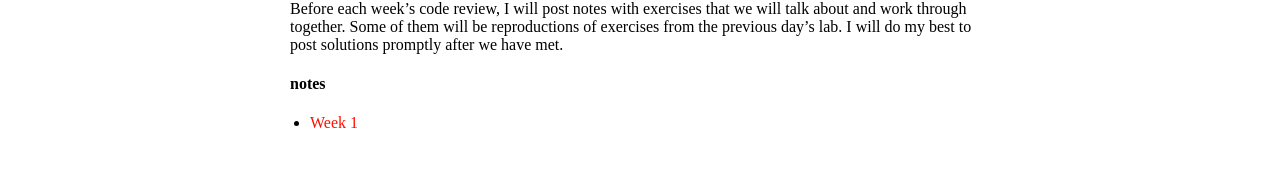
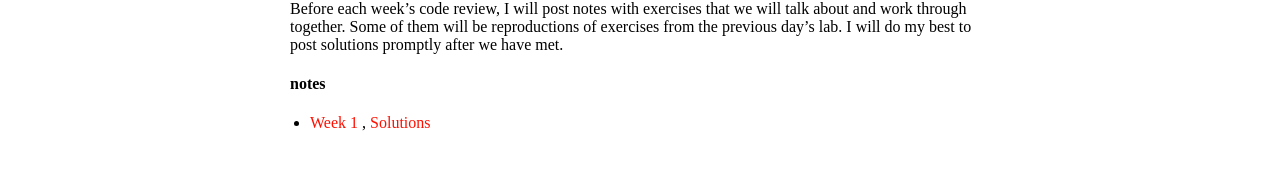
Before and after one commit to greensam/greensam.github.io, a Jekyll site: the page built from cs51.md, in a window 1280 px wide. Shown: the part 296-466 px from the top of the page. Built offline with Jekyll 4.4.1, drawn with Linux system fonts in a browser that asks for light colours; some web fonts are replaced.

Commit message:
add week1 solutions

```diff
--- a/_data/lessons.yml
+++ b/_data/lessons.yml
@@ -1,2 +1,3 @@
 - name: "Week 1"
   link: "/lessons/week1/week1.pdf"
+  soln: "/lessons/week1/week1_soln.pdf"
--- a/cs51.md
+++ b/cs51.md
@@ -22,7 +22,12 @@ promptly after we have met.
 {% if site.data.lessons %}
 <ul>
     {% for lesson in site.data.lessons %}
-    <li> <a href="{{lesson.link}}">{{lesson.name}}</a> </li>
+    <li>
+        <a href="{{lesson.link}}">{{lesson.name}}</a>
+        {% if lesson.soln %}
+            , <a href="{{lesson.soln}}">Solutions</a>
+        {% endif %}
+    </li>
     {% endfor %}
 </ul>
 {% endif %}
```
